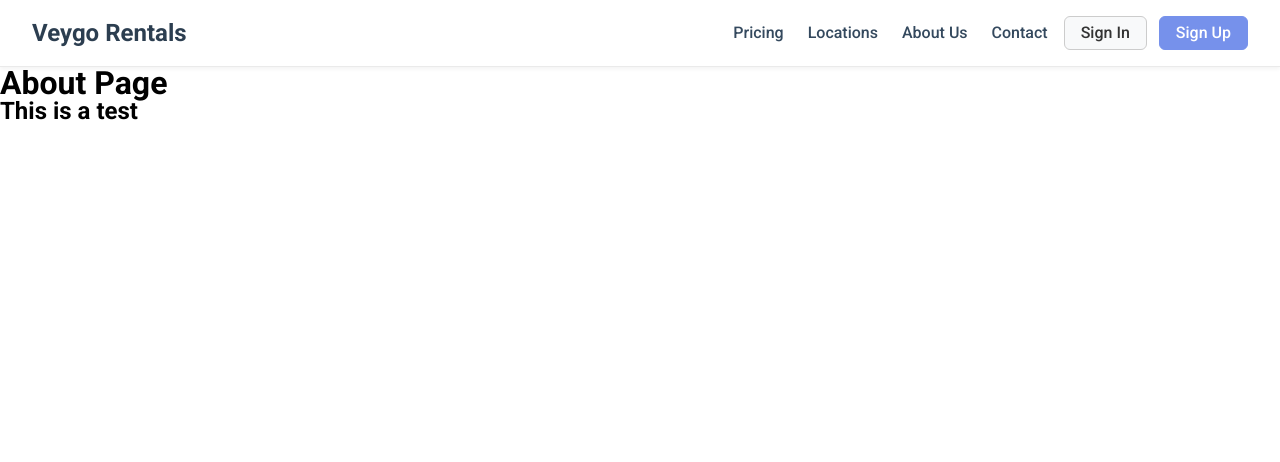
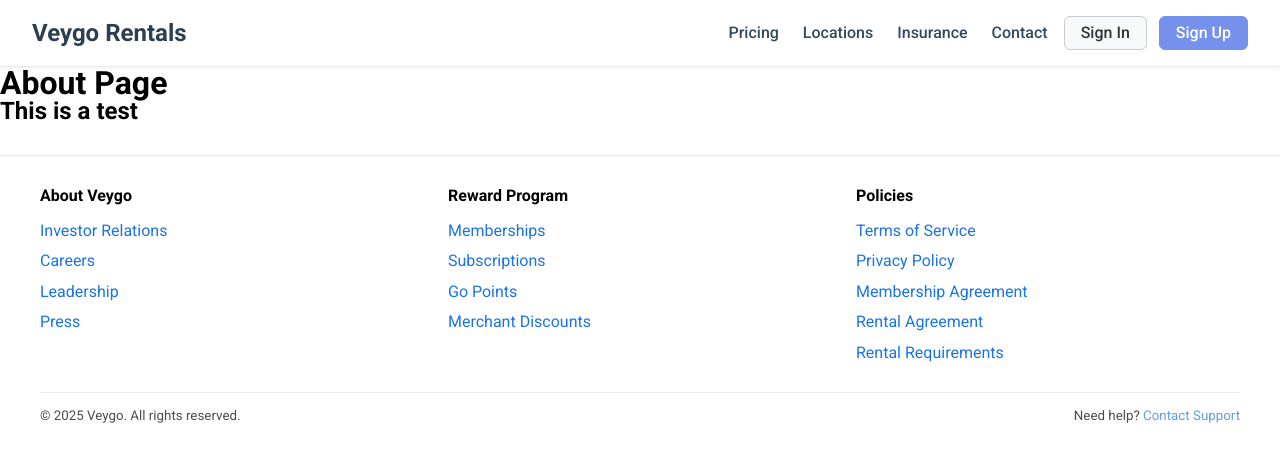
Before and after one commit to veygo-rent/veygo-react, a React (Vite) app: page /about in a window 1280 px wide. Shown: the top 462 px of the page. Built offline with nearby package versions, Linux system fonts and the light colour scheme.

Commit message:
Vibe coded footer?
Im sorry for using AI

```diff
--- a/src/App.tsx
+++ b/src/App.tsx
@@ -1,6 +1,7 @@
 import { Routes, Route } from 'react-router';
 
 import NavBar from "./components/NavBar.tsx";
+import Footer from "./components/Footer.tsx";
 
 import Home from './pages/Home';
 import About from './pages/About';
@@ -13,6 +14,7 @@ function App() {
                 <Route path="/" element={ <Home /> } />
                 <Route path="/about" element={ <About /> } />
             </Routes>
+            <Footer />
         </>
     );
 }
--- /dev/null
+++ b/src/components/Footer.tsx
@@ -0,0 +1,56 @@
+import { Link } from 'react-router';
+
+import styles from '../css/footer.module.css';
+
+export default function Footer() {
+  return (
+    <footer className={styles.footer}>
+      <nav aria-label="Footer navigation" className={styles.footerNav}>
+        <div className={styles.footerGrid}>
+          {/* About Veygo */}
+          <section aria-labelledby="footer-about">
+            <h3 id="footer-about" className={styles.footerSectionTitle}>About Veygo</h3>
+            <ul className={styles.footerList}>
+              <li><Link to="/investors">Investor Relations</Link></li>
+              <li><Link to="/careers">Careers</Link></li>
+              <li><Link to="/leadership">Leadership</Link></li>
+              <li><Link to="/press">Press</Link></li>
+            </ul>
+          </section>
+
+          {/* Reward Program */}
+          <section aria-labelledby="footer-rewards">
+            <h3 id="footer-rewards" className={styles.footerSectionTitle}>Reward Program</h3>
+            <ul className={styles.footerList}>
+              <li><Link to="/memberships">Memberships</Link></li>
+              <li><Link to="/subscriptions">Subscriptions</Link></li>
+              <li><Link to="/go-points">Go Points</Link></li>
+              <li><Link to="/merchant-discounts">Merchant Discounts</Link></li>
+            </ul>
+          </section>
+
+          {/* Policies */}
+          <section aria-labelledby="footer-policies">
+            <h3 id="footer-policies" className={styles.footerSectionTitle}>Policies</h3>
+            <ul className={styles.footerList}>
+              <li><Link to="/terms">Terms of Service</Link></li>
+              <li><Link to="/privacy">Privacy Policy</Link></li>
+              <li><Link to="/membership">Membership Agreement</Link></li>
+              <li><Link to="/rental-agreement">Rental Agreement</Link></li>
+              <li><Link to="/requirements">Rental Requirements</Link></li>
+            </ul>
+          </section>
+        </div>
+
+        <div className={styles.footerBottom}>
+          <small className={styles.footerSmall}>
+            © {new Date().getFullYear()} Veygo. All rights reserved.
+          </small>
+          <small className={styles.footerSmall}>
+            Need help? <Link to="/support">Contact Support</Link>
+          </small>
+        </div>
+      </nav>
+    </footer>
+  );
+}
--- a/src/components/NavBar.tsx
+++ b/src/components/NavBar.tsx
@@ -22,7 +22,7 @@ export default function NavBar() {
                 <ul className={classes.navbarLinks}>
                     <li><Link to="/pricing">Pricing</Link></li>
                     <li><Link to="/locations">Locations</Link></li>
-                    <li><Link to="/about">About Us</Link></li>
+                    <li><Link to="/insurance">Insurance</Link></li>
                     <li><Link to="/contact">Contact</Link></li>
                 </ul>
                 <div className={classes.navbarAuth}>
--- /dev/null
+++ b/src/css/footer.module.css
@@ -0,0 +1,66 @@
+.footer {
+  border-top: 1px solid rgba(0,0,0,0.1);
+  margin-top: 32px;
+  padding: 32px 16px;
+}
+
+.footerNav {
+  max-width: 1200px;
+  margin: 0 auto;
+}
+
+.footerGrid {
+  display: grid;
+  grid-template-columns: repeat(auto-fit, minmax(180px, 1fr));
+  gap: 24px;
+}
+
+@media (max-width: 768px) {
+  .footerGrid {
+    display: flex;
+    flex-direction: column;
+    gap: 16px;
+    padding-left: 1rem;
+  }
+}
+
+.footer a {
+  color: #1a73e8;
+  text-decoration: none;
+  transition: color 0.2s ease;
+}
+
+.footer a:visited {
+  color: #1a73e8;
+}
+
+.footer a:hover {
+    color: #5c6bc0;
+    text-decoration: underline;
+}
+
+.footerSectionTitle {
+  font-size: 16px;
+  margin: 0 0 12px 0;
+}
+
+.footerList {
+  list-style: none;
+  padding: 0;
+  margin: 0;
+  line-height: 1.9;
+}
+
+.footerBottom {
+  margin-top: 24px;
+  padding-top: 16px;
+  display: flex;
+  justify-content: space-between;
+  align-items: center;
+  gap: 12px;
+  border-top: 1px solid rgba(0,0,0,0.08);
+}
+
+.footerSmall {
+  opacity: 0.7;
+}
```
